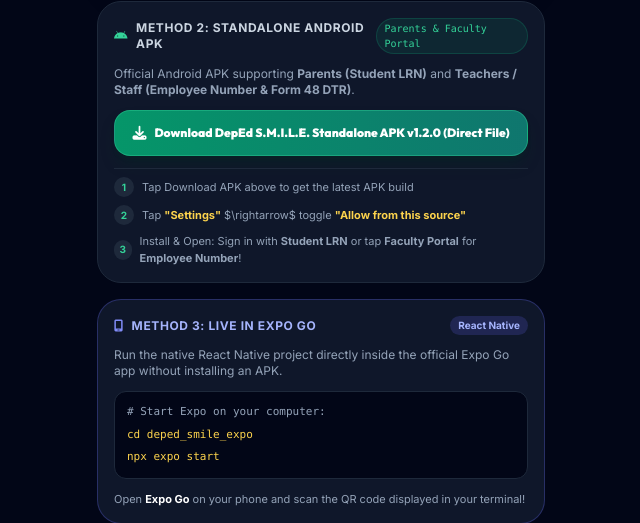
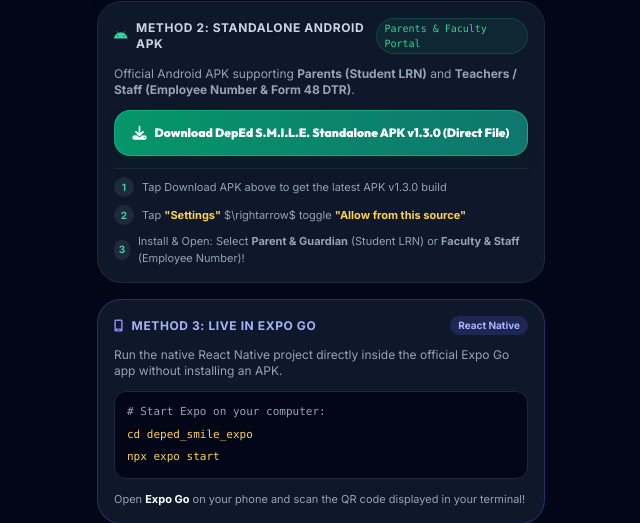
Before and after one commit to jovenneljed-epic/deped-smile, a Flask app: page /apk in a window 1280 px wide. Shown: the part 604-1127 px from the top of the page, without its empty margins (319-959 px from the left). Run offline with Flask 3, Linux system fonts and the light colour scheme; some libraries are stand-ins or nearby versions.

Commit message:
docs: update direct APK download link to v1.3.0 (ouQV7pgw-sFbgraLog9uos7d-AztYJFOCcy0V_sSUt0.apk)

```diff
--- a/templates/parent/download_apk.html
+++ b/templates/parent/download_apk.html
@@ -101,16 +101,16 @@
         </div>
         <p class="text-xs text-slate-400">Official Android APK supporting <strong>Parents (Student LRN)</strong> and <strong>Teachers / Staff (Employee Number & Form 48 DTR)</strong>.</p>
 
-        <a href="https://expo.dev/artifacts/eas/mCs53tCDnWUMwyuGSS7b0aVz8H3INwrjOS3FI0gBCkY.apk" class="w-full py-3 px-4 rounded-2xl bg-gradient-to-r from-emerald-600 to-teal-700 hover:from-emerald-500 hover:to-teal-600 text-white font-heading font-black text-xs border border-emerald-400/40 flex items-center justify-center gap-2 transition active:scale-95 shadow-lg shadow-emerald-950/40">
+        <a href="https://expo.dev/artifacts/eas/ouQV7pgw-sFbgraLog9uos7d-AztYJFOCcy0V_sSUt0.apk" class="w-full py-3 px-4 rounded-2xl bg-gradient-to-r from-emerald-600 to-teal-700 hover:from-emerald-500 hover:to-teal-600 text-white font-heading font-black text-xs border border-emerald-400/40 flex items-center justify-center gap-2 transition active:scale-95 shadow-lg shadow-emerald-950/40">
           <i class="fa-solid fa-download text-sm"></i>
-          <span>Download DepEd S.M.I.L.E. Standalone APK v1.2.0 (Direct File)</span>
+          <span>Download DepEd S.M.I.L.E. Standalone APK v1.3.0 (Direct File)</span>
         </a>
 
         <!-- 3 Step APK Guidance -->
         <div class="space-y-2 pt-2 text-[11px] text-slate-400 border-t border-slate-800">
           <p class="flex items-center gap-2">
             <span class="w-5 h-5 rounded-full bg-slate-800 text-emerald-400 font-bold flex items-center justify-center text-[10px]">1</span>
-            <span>Tap Download APK above to get the latest APK build</span>
+            <span>Tap Download APK above to get the latest APK v1.3.0 build</span>
           </p>
           <p class="flex items-center gap-2">
             <span class="w-5 h-5 rounded-full bg-slate-800 text-emerald-400 font-bold flex items-center justify-center text-[10px]">2</span>
@@ -118,7 +118,7 @@
           </p>
           <p class="flex items-center gap-2">
             <span class="w-5 h-5 rounded-full bg-slate-800 text-emerald-400 font-bold flex items-center justify-center text-[10px]">3</span>
-            <span>Install & Open: Sign in with <strong>Student LRN</strong> or tap <strong>Faculty Portal</strong> for <strong>Employee Number</strong>!</span>
+            <span>Install & Open: Select <strong>Parent & Guardian</strong> (Student LRN) or <strong>Faculty & Staff</strong> (Employee Number)!</span>
           </p>
         </div>
       </div>
```
